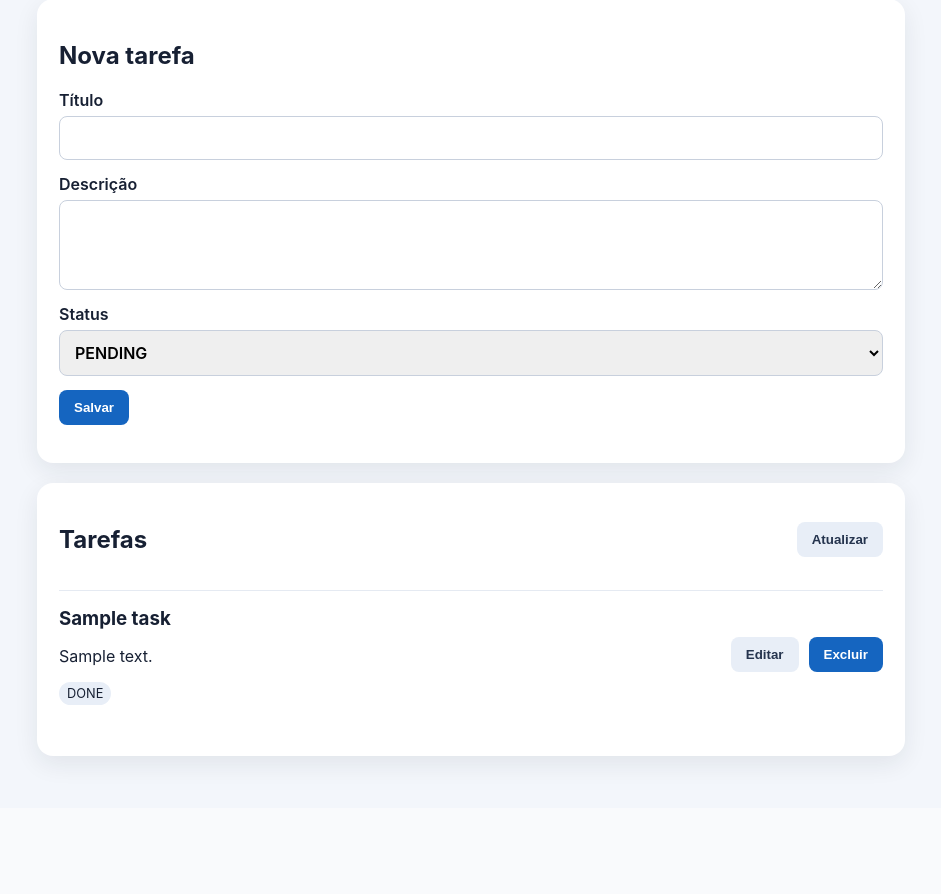
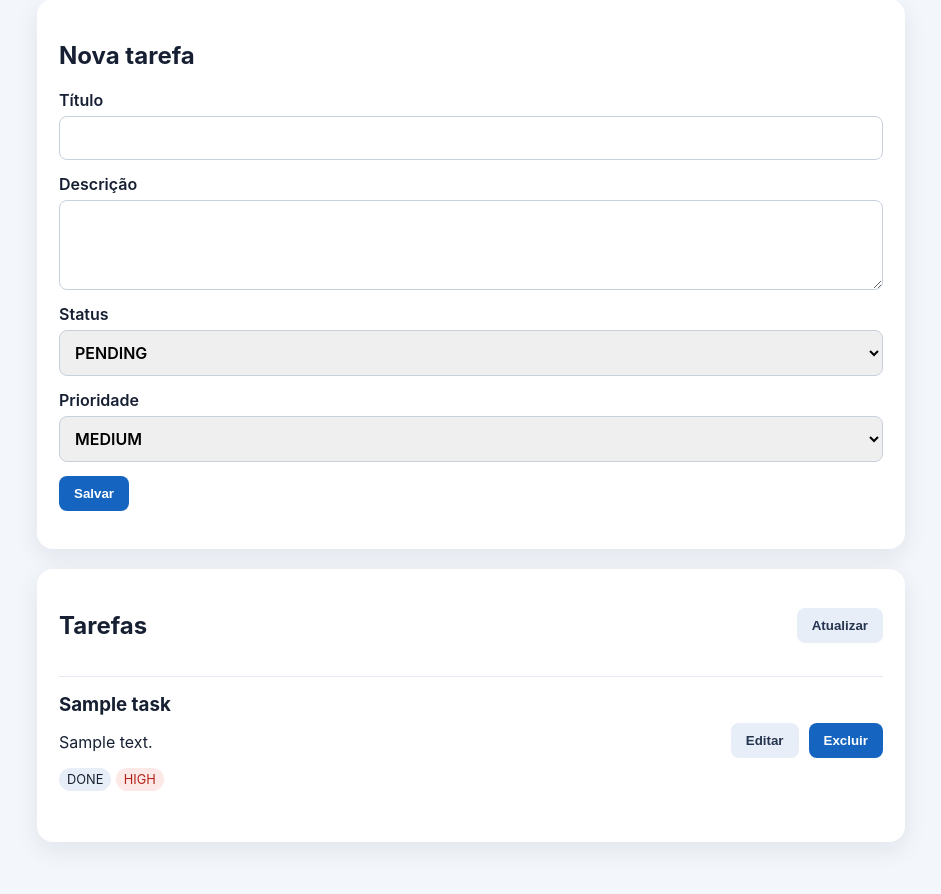
Before and after one commit to f3rreiraa/task-manager-copilot-java, a Spring Boot app: page / in a window 1280 px wide. Shown: the part 155-1049 px from the top of the page, without its empty margins (169-1110 px from the left). Before the commit the page ends 924 px from the top, so only its background shows below. Run offline with Spring Boot 4, Linux system fonts and the light colour scheme; tables that the repository leaves empty hold one stand-in row (values such as "Sample post").

Commit message:
feat: campo de prioridade no formulario e na lista

```diff
--- a/src/main/resources/static/app.js
+++ b/src/main/resources/static/app.js
@@ -1,9 +1,9 @@
 const api='/api/tasks'; const form=document.querySelector('#task-form'); const list=document.querySelector('#tasks'); const message=document.querySelector('#message'); const loading=document.querySelector('#loading');
-const fields={id:document.querySelector('#task-id'),title:document.querySelector('#title'),description:document.querySelector('#description'),status:document.querySelector('#status')};
+const fields={id:document.querySelector('#task-id'),title:document.querySelector('#title'),description:document.querySelector('#description'),status:document.querySelector('#status'),priority:document.querySelector('#priority')};
 function notify(text,type='success'){message.textContent=text;message.className=type;}
 function reset(){form.reset();fields.id.value='';document.querySelector('#cancel').hidden=true;}
 async function request(url,options={}){const response=await fetch(url,{headers:{'Content-Type':'application/json'},...options});if(response.status===204)return null;const data=await response.json().catch(()=>({}));if(!response.ok)throw new Error(data.message||'Falha na operação');return data;}
 async function load(){loading.hidden=false;list.innerHTML='';try{const tasks=await request(api);tasks.forEach(render);}catch(e){notify(e.message,'error');}finally{loading.hidden=true;}}
-function render(task){const li=document.createElement('li');li.className='task';li.innerHTML=`<div class="row"><div><h3></h3><p></p><span class="badge"></span></div><div class="task-actions"><button class="edit secondary">Editar</button><button class="delete">Excluir</button></div></div>`;li.querySelector('h3').textContent=task.title;li.querySelector('p').textContent=task.description||'Sem descrição';li.querySelector('.badge').textContent=task.status;li.querySelector('.edit').onclick=()=>{fields.id.value=task.id;fields.title.value=task.title;fields.description.value=task.description||'';fields.status.value=task.status;document.querySelector('#cancel').hidden=false;scrollTo({top:0,behavior:'smooth'});};li.querySelector('.delete').onclick=async()=>{if(confirm(`Excluir "${task.title}"?`)){try{await request(`${api}/${task.id}`,{method:'DELETE'});notify('Tarefa excluída.');load();}catch(e){notify(e.message,'error');}}};list.appendChild(li);}
-form.addEventListener('submit',async e=>{e.preventDefault();const payload={title:fields.title.value,description:fields.description.value,status:fields.status.value};try{const id=fields.id.value;await request(id?`${api}/${id}`:api,{method:id?'PUT':'POST',body:JSON.stringify(payload)});notify(id?'Tarefa atualizada.':'Tarefa criada.');reset();load();}catch(err){notify(err.message,'error');}});
+function render(task){const li=document.createElement('li');li.className='task';li.innerHTML=`<div class="row"><div><h3></h3><p></p><span class="badge status"></span> <span class="badge priority"></span></div><div class="task-actions"><button class="edit secondary">Editar</button><button class="delete">Excluir</button></div></div>`;li.querySelector('h3').textContent=task.title;li.querySelector('p').textContent=task.description||'Sem descrição';li.querySelector('.badge.status').textContent=task.status;li.querySelector('.badge.priority').textContent=task.priority;li.querySelector('.badge.priority').classList.add(task.priority.toLowerCase());li.querySelector('.edit').onclick=()=>{fields.id.value=task.id;fields.title.value=task.title;fields.description.value=task.description||'';fields.status.value=task.status;fields.priority.value=task.priority;document.querySelector('#cancel').hidden=false;scrollTo({top:0,behavior:'smooth'});};li.querySelector('.delete').onclick=async()=>{if(confirm(`Excluir "${task.title}"?`)){try{await request(`${api}/${task.id}`,{method:'DELETE'});notify('Tarefa excluída.');load();}catch(e){notify(e.message,'error');}}};list.appendChild(li);}
+form.addEventListener('submit',async e=>{e.preventDefault();const payload={title:fields.title.value,description:fields.description.value,status:fields.status.value,priority:fields.priority.value};try{const id=fields.id.value;await request(id?`${api}/${id}`:api,{method:id?'PUT':'POST',body:JSON.stringify(payload)});notify(id?'Tarefa atualizada.':'Tarefa criada.');reset();load();}catch(err){notify(err.message,'error');}});
 document.querySelector('#cancel').onclick=reset;document.querySelector('#reload').onclick=load;load();
--- a/src/main/resources/static/index.html
+++ b/src/main/resources/static/index.html
@@ -1,2 +1,2 @@
 <!doctype html><html lang="pt-BR"><head><meta charset="utf-8"><meta name="viewport" content="width=device-width,initial-scale=1"><title>Task Manager</title><link rel="stylesheet" href="styles.css"></head>
-<body><main><h1>Task Manager</h1><p class="subtitle">Java + Spring Boot + GitHub Copilot</p><section class="card"><h2>Nova tarefa</h2><form id="task-form"><input id="task-id" type="hidden"><label>Título<input id="title" required minlength="3" maxlength="100"></label><label>Descrição<textarea id="description" maxlength="500"></textarea></label><label>Status<select id="status"><option>PENDING</option><option>IN_PROGRESS</option><option>DONE</option></select></label><div><button type="submit">Salvar</button><button type="button" id="cancel" class="secondary" hidden>Cancelar</button></div></form><p id="message" role="status"></p></section><section class="card"><div class="row"><h2>Tarefas</h2><button id="reload" class="secondary">Atualizar</button></div><div id="loading">Carregando...</div><ul id="tasks"></ul></section></main><script src="app.js"></script></body></html>
+<body><main><h1>Task Manager</h1><p class="subtitle">Java + Spring Boot + GitHub Copilot</p><section class="card"><h2>Nova tarefa</h2><form id="task-form"><input id="task-id" type="hidden"><label>Título<input id="title" required minlength="3" maxlength="100"></label><label>Descrição<textarea id="description" maxlength="500"></textarea></label><label>Status<select id="status"><option>PENDING</option><option>IN_PROGRESS</option><option>DONE</option></select></label><label>Prioridade<select id="priority"><option value="LOW">LOW</option><option value="MEDIUM" selected>MEDIUM</option><option value="HIGH">HIGH</option></select></label><div><button type="submit">Salvar</button><button type="button" id="cancel" class="secondary" hidden>Cancelar</button></div></form><p id="message" role="status"></p></section><section class="card"><div class="row"><h2>Tarefas</h2><button id="reload" class="secondary">Atualizar</button></div><div id="loading">Carregando...</div><ul id="tasks"></ul></section></main><script src="app.js"></script></body></html>
--- a/src/main/resources/static/styles.css
+++ b/src/main/resources/static/styles.css
@@ -1 +1,3 @@
 :root{font-family:Inter,system-ui,sans-serif;color:#172033;background:#f3f6fb}*{box-sizing:border-box}body{margin:0}main{max-width:900px;margin:0 auto;padding:32px 16px}.subtitle{color:#5d6b82}.card{background:#fff;border-radius:16px;padding:22px;margin:20px 0;box-shadow:0 8px 24px #17203315}form{display:grid;gap:14px}label{display:grid;gap:6px;font-weight:600}input,textarea,select{padding:11px;border:1px solid #c8d0dd;border-radius:8px;font:inherit}textarea{min-height:90px}button{border:0;border-radius:8px;padding:10px 15px;background:#1565c0;color:white;font-weight:700;cursor:pointer}.secondary{background:#e8eef7;color:#25344e}.row,.task-actions{display:flex;justify-content:space-between;align-items:center;gap:10px}ul{list-style:none;padding:0}.task{border-top:1px solid #e5eaf2;padding:16px 0}.task h3{margin:0 0 6px}.badge{font-size:.8rem;background:#e8eef7;padding:4px 8px;border-radius:999px}#message.error{color:#b42318}#message.success{color:#067647}@media(max-width:600px){.row,.task-actions{align-items:flex-start;flex-direction:column}}
+/* cores da prioridade */
+.badge.low{background:#e6f4ea;color:#1e6b34}.badge.medium{background:#fff4e0;color:#8a5300}.badge.high{background:#fde8e8;color:#b42318}
```
